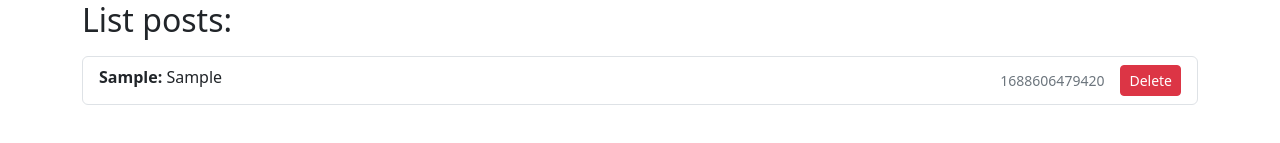
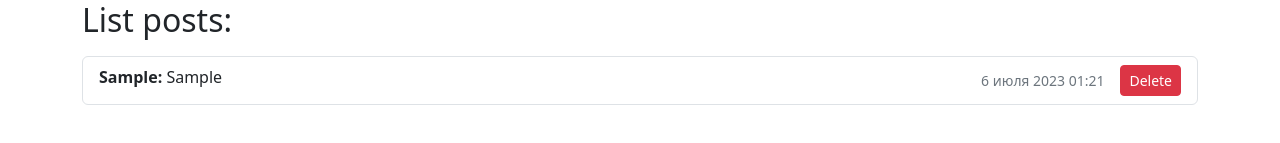
Before and after one commit to Manzadey/vue-project, a Vue app: page / in a window 1280 px wide. Both pictures are taken after typing "Sample", "Sample" into the empty fields and a click on the button "Add". Shown: the part 481-624 px from the top of the page. Built offline with nearby package versions, Linux system fonts and the light colour scheme.

Commit message:
add date for post

```diff
--- a/package.json
+++ b/package.json
@@ -9,6 +9,7 @@
   },
   "dependencies": {
     "bootstrap": "^5.3.0",
+    "dayjs": "^1.11.9",
     "vue": "^3.3.4"
   },
   "devDependencies": {
--- a/src/components/List.vue
+++ b/src/components/List.vue
@@ -26,7 +26,7 @@
               <strong>{{ post.title }}<span v-if="post.body.length > 0">:</span></strong> {{ post.body }}
             </div>
             <div class="d-flex align-items-center small text-secondary gap-3">
-              <span v-if="post.date">{{ post.date }}</span>
+              <span v-if="post.date">{{ $dayjs(post.date).format('D MMMM YYYY HH:mm') }}</span>
               <button class="btn btn-danger btn-sm" @click.prevent="deletePost(post.id)">Delete</button>
             </div>
           </div>
--- a/src/main.js
+++ b/src/main.js
@@ -2,6 +2,8 @@ import './assets/main.css'
 import "bootstrap/dist/css/bootstrap.min.css"
 import "bootstrap"
 
+import dayjs from "dayjs";
+import ru from 'dayjs/locale/ru';
 import {createApp} from 'vue'
 import App from './App.vue'
 import components from '@/components/UI';
@@ -10,4 +12,8 @@ const vm = createApp(App)
 
 components.forEach(component => vm.component(component.name, component));
 
+dayjs.locale('ru', ru);
+
+vm.config.globalProperties.$dayjs = dayjs;
+
 vm.mount('#app');
```
Also changed, not shown: 1 other file (tests, documents, lock files or other folders).
